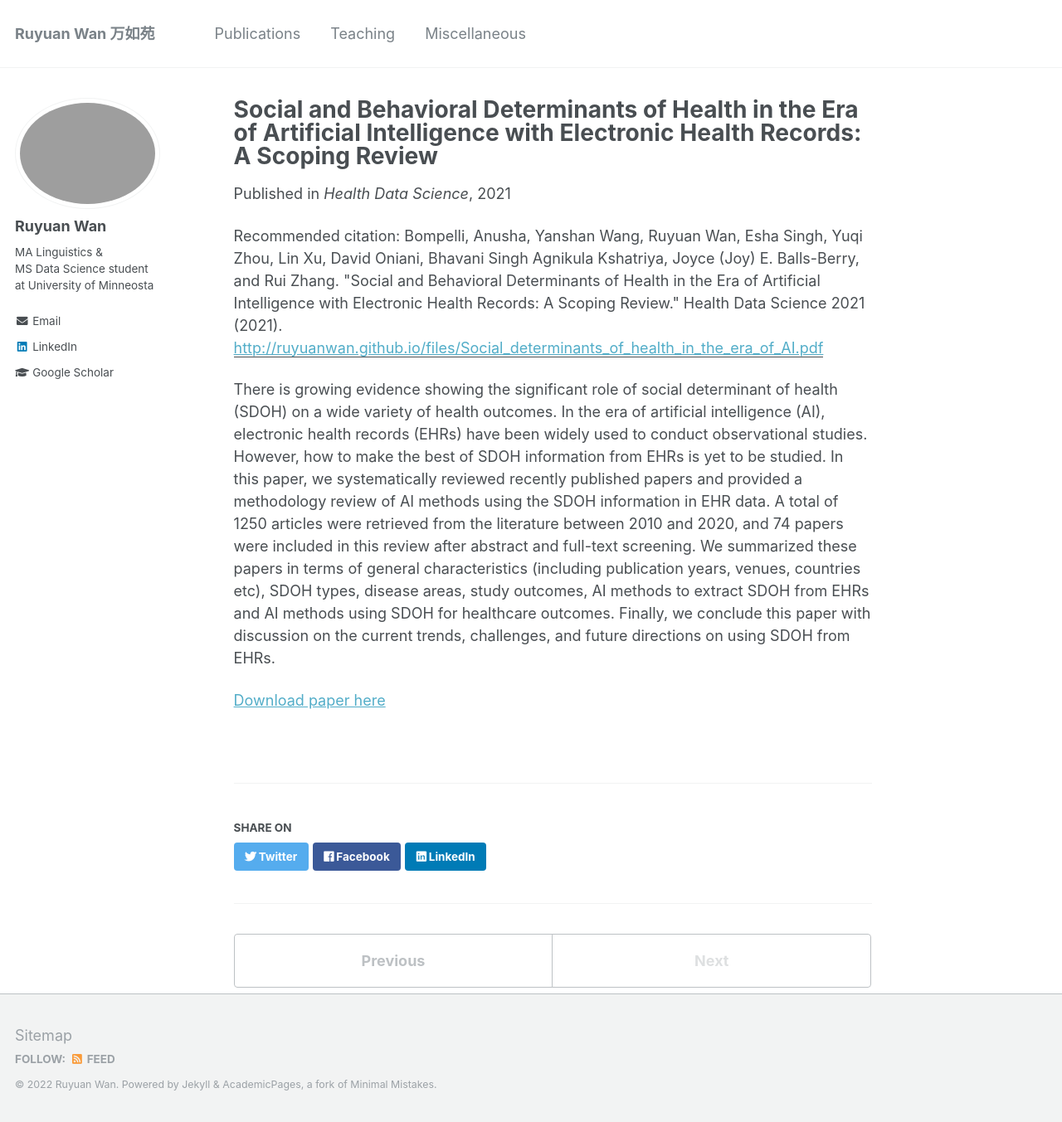
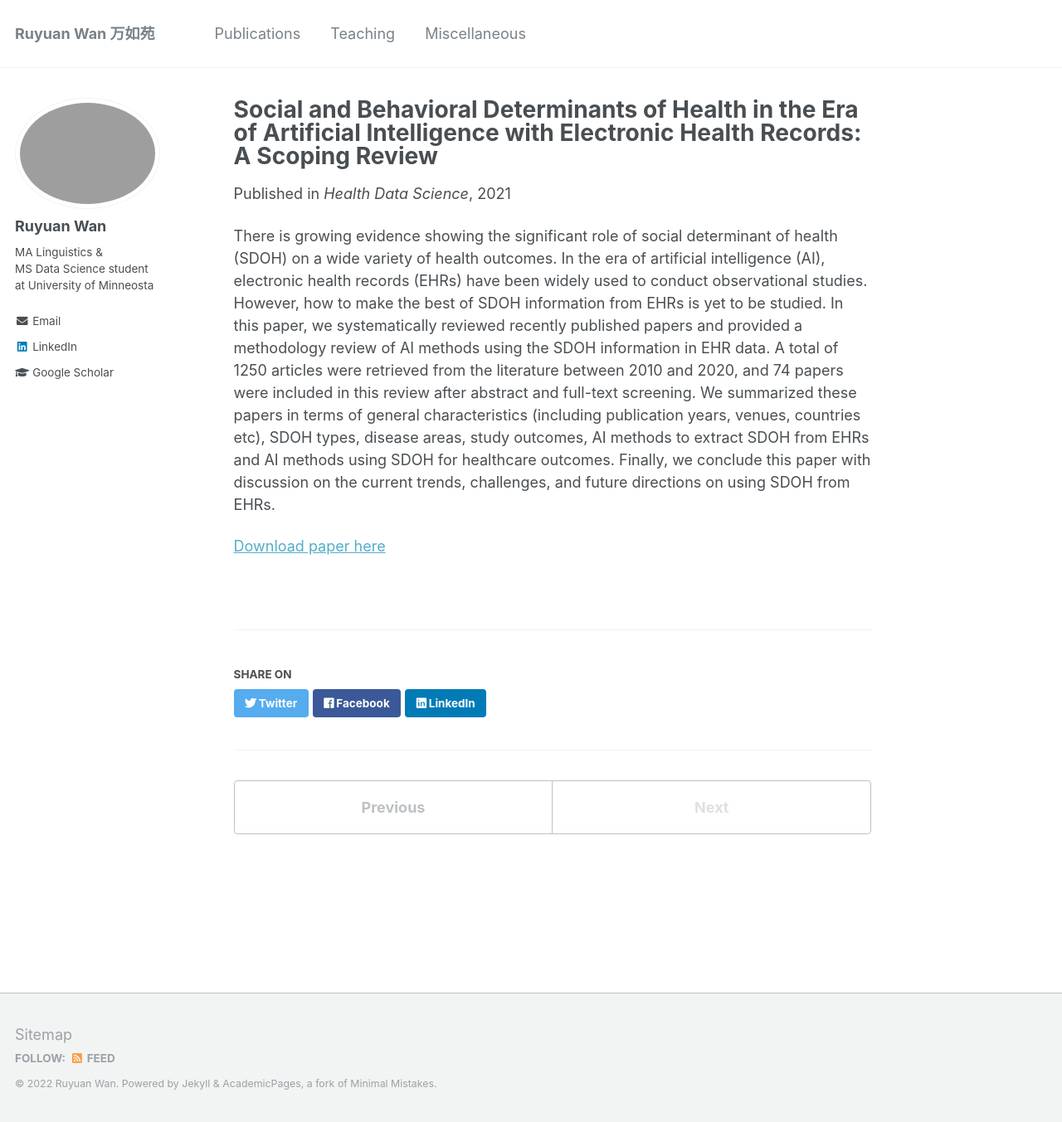
Before and after one commit to RuyuanWan/ruyuanwan.github.io, a Jekyll site: the page built from _publications/2021-08-24-SocialDeterminers.md, in a window 1280 px wide and 1353 px high. Shown: the whole window at 83% size. Built offline with Jekyll 4.4.1, drawn with Linux system fonts in a browser that asks for light colours.

Commit message:
Update 2021-08-24-SocialDeterminers.md

```diff
--- a/_publications/2021-08-24-SocialDeterminers.md
+++ b/_publications/2021-08-24-SocialDeterminers.md
@@ -2,14 +2,10 @@
 title: "Social and Behavioral Determinants of Health in the Era of Artificial Intelligence with Electronic Health Records: A Scoping Review"
 collection: publications
 permalink: /publication/2021-08-24-SocialDeterminers
-excerpt: 'This paper is about the number 2. The number 3 is left for future work.'
 date: 2021-08-24
 venue: 'Health Data Science'
 paperurl: 'http://ruyuanwan.github.io/files/Social_determinants_of_health_in_the_era_of_AI.pdf'
-citation: 'Bompelli, Anusha, Yanshan Wang, Ruyuan Wan, Esha Singh, Yuqi Zhou, Lin Xu, David Oniani, Bhavani Singh Agnikula Kshatriya, Joyce (Joy) E. Balls-Berry, and Rui Zhang. "Social and Behavioral Determinants of Health in the Era of Artificial Intelligence with Electronic Health Records: A Scoping Review." Health Data Science 2021 (2021).'
 ---
 There is growing evidence showing the significant role of social determinant of health (SDOH) on a wide variety of health outcomes. In the era of artificial intelligence (AI), electronic health records (EHRs) have been widely used to conduct observational studies. However, how to make the best of SDOH information from EHRs is yet to be studied. In this paper, we systematically reviewed recently published papers and provided a methodology review of AI methods using the SDOH information in EHR data. A total of 1250 articles were retrieved from the literature between 2010 and 2020, and 74 papers were included in this review after abstract and full-text screening. We summarized these papers in terms of general characteristics (including publication years, venues, countries etc), SDOH types, disease areas, study outcomes, AI methods to extract SDOH from EHRs and AI methods using SDOH for healthcare outcomes. Finally, we conclude this paper with discussion on the current trends, challenges, and future directions on using SDOH from EHRs.
 
 [Download paper here](http://ruyuanwan.github.io/files/Social_determinants_of_health_in_the_era_of_AI.pdf)
-
-<!---Recommended citation: Your Name, You. (2010). "Paper Title Number 2." <i>Journal 1</i>. 1(2).-->
```
